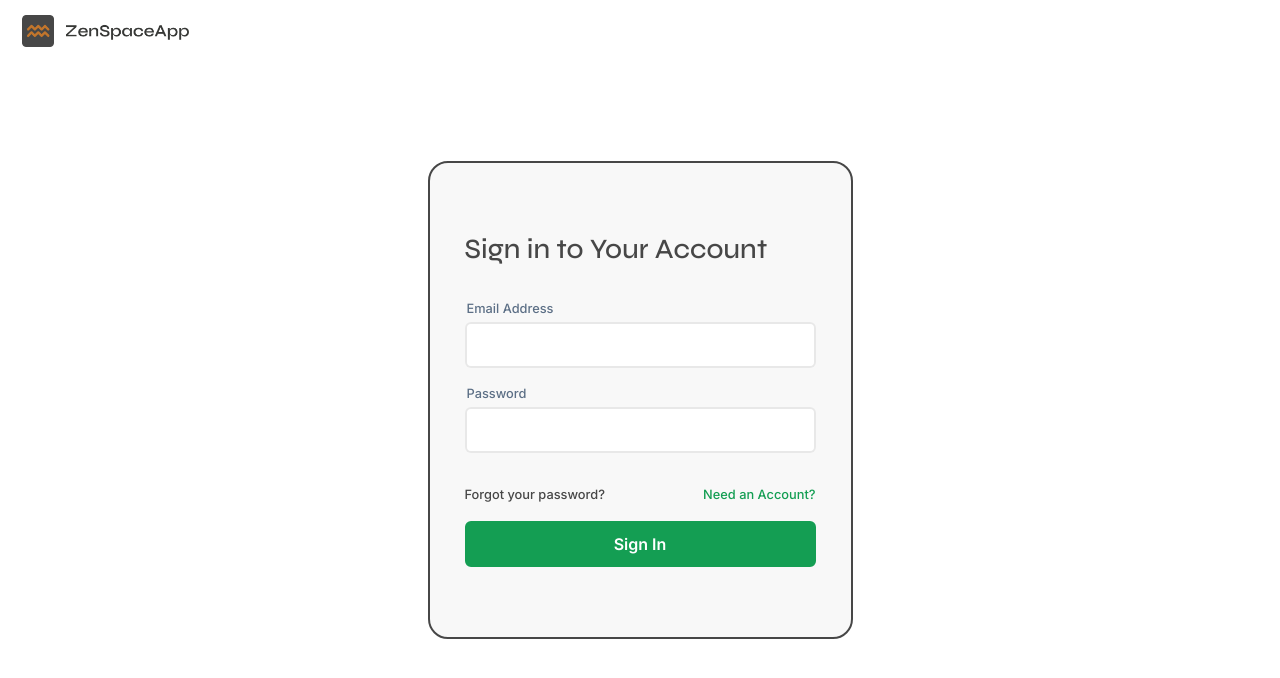
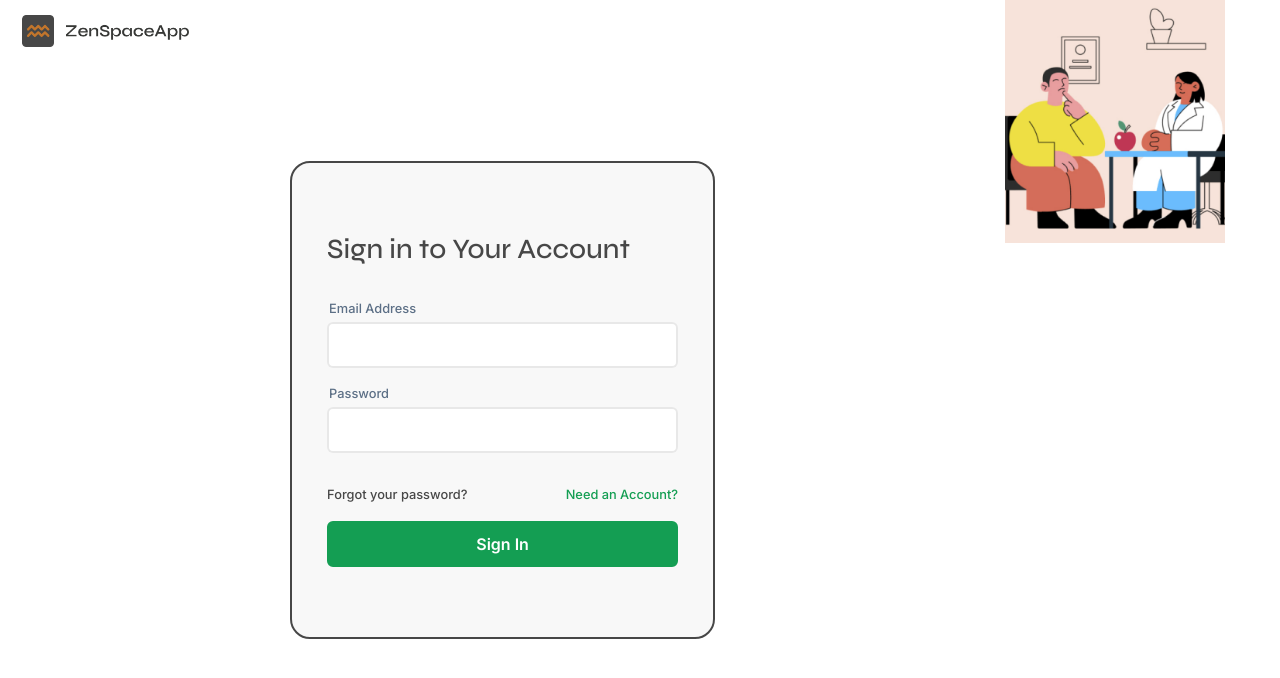
Before and after one commit to ZenSpaceApp/zenspace-website, a Next.js app: page /login in a window 1280 px wide. Shown: the top 678 px of the page. Built offline with nearby package versions, Linux system fonts and the light colour scheme.

Commit message:
Updated classname to more meaningful notif banner.

```diff
--- a/app/login/page.tsx
+++ b/app/login/page.tsx
@@ -5,8 +5,8 @@ import Link from 'next/link';
 import Image from 'next/image';
 import { auto } from '@popperjs/core';
 
-const small = '/images/left-banner-sm-330w.jpg';
-const medium = '/images/left-banner-md-768w.jpg';
+// const small = '/images/left-banner-sm-330w.jpg';
+// const medium = '/images/left-banner-md-768w.jpg';
 const large = '/images/right-banner.jpg';
 
 import ZenSpaceAppLogo from '../../public/images/logo/zenspaceapp@2x.png';
@@ -28,7 +28,7 @@ const ZenSpaceLogo = () => {
 }
 
 const ResponsiveImage = () => (
-  <div className="banner">
+  <div className="responsive-image">
     <Image
       alt="login"
       src={large}
```
